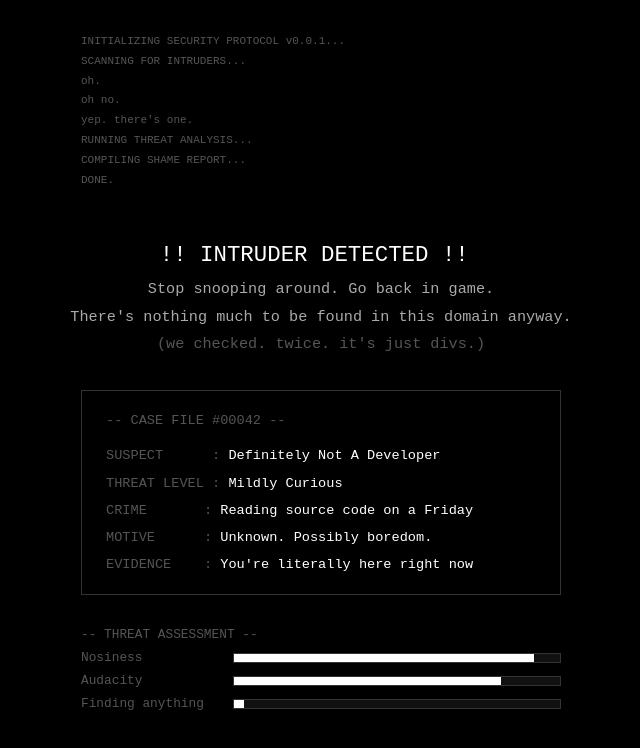
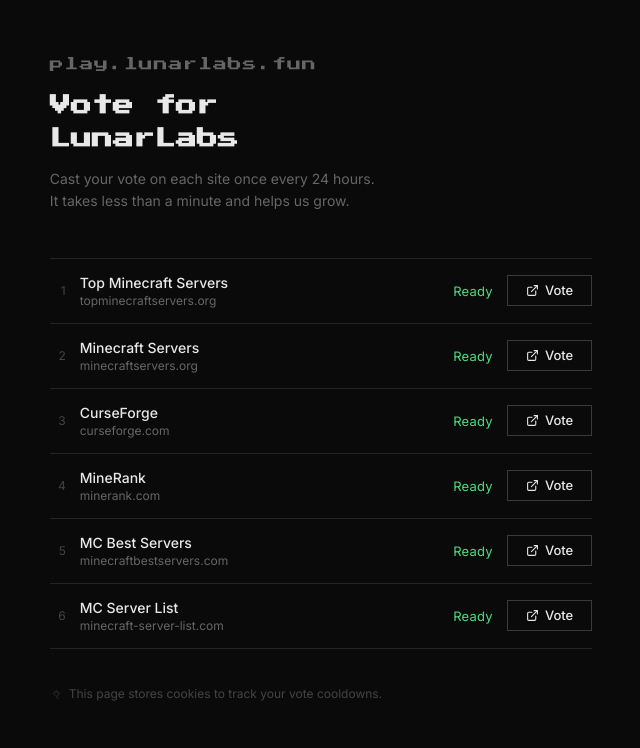
Before and after one commit to aftwro/ll-redirect, a plain HTML site: page index.html in a window 1280 px wide. Shown: the whole page, without its empty margins (319-959 px from the left). Drawn offline with Linux system fonts and the light colour scheme.

Commit message:
Revamp index.html for voting functionality

```diff
--- a/index.html
+++ b/index.html
@@ -3,212 +3,332 @@
 <head>
 <meta charset="UTF-8">
 <meta name="viewport" content="width=device-width, initial-scale=1.0">
-  <title>Nothing to see here</title>
+<title>Vote — Lunarlabs</title>
+<link rel="preconnect" href="https://fonts.googleapis.com">
+<link rel="preconnect" href="https://fonts.gstatic.com" crossorigin>
+<link href="https://fonts.googleapis.com/css2?family=Press+Start+2P&family=Inter:wght@400;500&display=swap" rel="stylesheet">
 <style>
-    * { margin: 0; padding: 0; box-sizing: border-box; }
+  *, *::before, *::after { box-sizing: border-box; margin: 0; padding: 0; }
 
-    body {
-      background: #000;
-      color: #fff;
-      font-family: 'Fixedsys Excelsior', 'Fixedsys', 'Courier New', monospace;
+  :root {
+    --bg: #0a0a0a;
+    --surface: #111111;
+    --border: #242424;
+    --border-hover: #3a3a3a;
+    --text: #e8e8e8;
+    --muted: #666;
+    --dim: #444;
+    --ready: #4ade80;
+    --ready-dim: #166534;
+    --mc: 'Press Start 2P', monospace;
+    --ui: 'Inter', sans-serif;
+  }
+
+  html, body {
+    background: var(--bg);
+    color: var(--text);
+    font-family: var(--ui);
+    font-size: 15px;
     min-height: 100vh;
+  }
+
+  .page {
+    max-width: 580px;
+    margin: 0 auto;
+    padding: 3.5rem 1.25rem 4rem;
+  }
+
+  /* Header */
+  .header {
+    margin-bottom: 3rem;
+  }
+
+  .header-eyebrow {
+    font-family: var(--mc);
+    font-size: 9px;
+    color: var(--muted);
+    letter-spacing: 0.06em;
+    margin-bottom: 14px;
+  }
+
+  .header h1 {
+    font-family: var(--mc);
+    font-size: 21px;
+    color: var(--text);
+    line-height: 1.6;
+    margin-bottom: 12px;
+  }
+
+  .header p {
+    font-size: 14px;
+    color: var(--muted);
+    line-height: 1.6;
+  }
+
+  /* Vote list */
+  .vote-list {
     display: flex;
     flex-direction: column;
-      align-items: center;
-      justify-content: center;
-      padding: 2rem;
-      text-align: center;
   }
 
-    .blink { animation: blink 1s step-end infinite; }
-    @keyframes blink { 50% { opacity: 0; } }
-
-    .scanline {
-      font-size: 11px;
-      color: #555;
-      line-height: 1.8;
-      margin-bottom: 2rem;
-      text-align: left;
-      width: 100%;
-      max-width: 480px;
-      white-space: pre;
+  .vote-item {
+    display: flex;
+    align-items: center;
+    justify-content: space-between;
+    gap: 16px;
+    padding: 15px 0;
+    border-bottom: 1px solid var(--border);
   }
 
-    .big { font-size: 1.4rem; margin-bottom: 0.5rem; }
-
-    .sub {
-      font-size: 0.95rem;
-      color: #aaa;
-      margin-bottom: 2rem;
-      line-height: 1.8;
+  .vote-item:first-child {
+    border-top: 1px solid var(--border);
   }
 
-    .casefile {
-      border: 1px solid #333;
-      padding: 1rem 1.5rem;
-      max-width: 480px;
-      width: 100%;
-      text-align: left;
-      margin-bottom: 2rem;
-      font-size: 0.85rem;
-      line-height: 2;
+  .vote-left {
+    display: flex;
+    align-items: center;
+    gap: 14px;
+    min-width: 0;
+    flex: 1;
   }
 
-    .label { color: #555; }
-    .val { color: #fff; }
-
-    .bar-wrap {
-      width: 100%;
-      max-width: 480px;
-      margin-bottom: 2rem;
-      text-align: left;
-      font-size: 0.8rem;
+  .vote-index {
+    font-size: 12px;
+    color: var(--dim);
+    width: 16px;
+    flex-shrink: 0;
+    text-align: right;
   }
 
-    .bar-row { display: flex; align-items: center; gap: 12px; margin-bottom: 8px; }
-    .bar-label { color: #555; width: 140px; flex-shrink: 0; }
-    .bar-bg { flex: 1; height: 10px; background: #111; border: 1px solid #333; }
-    .bar-fill { height: 100%; background: #fff; transition: width 0.05s; }
+  .vote-info { min-width: 0; }
 
-    .btns { display: flex; gap: 1rem; flex-wrap: wrap; justify-content: center; }
-
-    button {
-      background: #000;
-      color: #fff;
-      border: 1px solid #fff;
-      padding: 0.5rem 1.2rem;
-      font-family: 'Fixedsys Excelsior', 'Fixedsys', 'Courier New', monospace;
-      font-size: 0.85rem;
-      cursor: pointer;
+  .vote-name {
+    font-size: 14px;
+    font-weight: 500;
+    color: var(--text);
+    white-space: nowrap;
+    overflow: hidden;
+    text-overflow: ellipsis;
+    margin-bottom: 2px;
   }
 
-    button:hover { background: #fff; color: #000; }
+  .vote-host {
+    font-size: 12px;
+    color: var(--muted);
+  }
 
-    #shame {
-      font-size: 0.8rem;
-      color: #444;
-      margin-top: 1.5rem;
-      min-height: 1.2rem;
+  /* Right side */
+  .vote-right {
+    display: flex;
+    align-items: center;
+    gap: 14px;
+    flex-shrink: 0;
+  }
+
+  .countdown {
+    font-size: 13px;
+    color: var(--muted);
+    font-variant-numeric: tabular-nums;
+    letter-spacing: 0.02em;
+    white-space: nowrap;
+    min-width: 72px;
+    text-align: right;
+  }
+
+  .countdown.ready {
+    color: var(--ready);
+  }
+
+  .vote-btn {
+    font-size: 13px;
+    font-weight: 500;
+    padding: 8px 18px;
+    border: 1px solid var(--border-hover);
+    background: transparent;
+    color: var(--text);
+    cursor: pointer;
+    text-decoration: none;
+    display: inline-flex;
+    align-items: center;
+    gap: 6px;
+    transition: background 0.12s, border-color 0.12s;
+    white-space: nowrap;
+    border-radius: 0;
+    line-height: 1;
+  }
+
+  .vote-btn:hover {
+    background: #1a1a1a;
+    border-color: #555;
+  }
+
+  .vote-btn.voted {
+    color: var(--dim);
+    border-color: var(--border);
+    pointer-events: none;
+    cursor: default;
+  }
+
+  .vote-btn svg {
+    width: 13px;
+    height: 13px;
+    flex-shrink: 0;
+  }
+
+  /* Footer */
+  .footer {
+    margin-top: 2.5rem;
+    font-size: 12px;
+    color: var(--dim);
+    display: flex;
+    align-items: center;
+    gap: 6px;
+  }
+
+  .footer svg {
+    width: 13px;
+    height: 13px;
+    flex-shrink: 0;
+    opacity: 0.5;
+  }
+
+  @media (max-width: 480px) {
+    .header h1 { font-size: 15px; }
+    .vote-btn { padding: 8px 12px; font-size: 12px; }
+    .countdown { min-width: 60px; font-size: 12px; }
   }
 </style>
 </head>
 <body>
+<div class="page">
 
-  <pre class="scanline" id="boot"></pre>
+  <header class="header">
+    <p class="header-eyebrow">play.lunarlabs.fun</p>
+    <h1>Vote for<br>LunarLabs</h1>
+    <p>Cast your vote on each site once every 24 hours.<br>It takes less than a minute and helps us grow.</p>
+  </header>
 
-  <div class="big" id="header" style="display:none">
-    !! INTRUDER DETECTED !!<span class="blink">_</span>
+  <div class="vote-list" id="voteList"></div>
+
+  <p class="footer">
+    <svg viewBox="0 0 24 24" fill="none" stroke="currentColor" stroke-width="1.5" stroke-linecap="round" stroke-linejoin="round" aria-hidden="true"><circle cx="12" cy="13" r="4"/><path d="M12 9V7m0 0a5 5 0 0 0-5 5H5m7-5a5 5 0 0 1 5 5h2"/><path d="M12 17v1a3 3 0 0 0 3 3h1"/></svg>
+    This page stores cookies to track your vote cooldowns.
+  </p>
+
 </div>
 
-  <div class="sub" id="msg" style="display:none">
-    Stop snooping around. Go back in game.<br>
-    There's nothing much to be found in this domain anyway.<br>
-    <span style="color:#555">(we checked. twice. it's just divs.)</span>
-  </div>
-
-  <div class="casefile" id="case" style="display:none">
-    <div style="color:#555; margin-bottom:0.5rem;">-- CASE FILE #00042 --</div>
-    <div><span class="label">SUSPECT&nbsp;&nbsp;&nbsp;&nbsp;&nbsp;&nbsp;: </span><span class="val" id="cf-name">Loading...</span></div>
-    <div><span class="label">THREAT LEVEL : </span><span class="val">Mildly Curious</span></div>
-    <div><span class="label">CRIME&nbsp;&nbsp;&nbsp;&nbsp;&nbsp;&nbsp;&nbsp;: </span><span class="val">Reading source code on a Friday</span></div>
-    <div><span class="label">MOTIVE&nbsp;&nbsp;&nbsp;&nbsp;&nbsp;&nbsp;: </span><span class="val">Unknown. Possibly boredom.</span></div>
-    <div><span class="label">EVIDENCE&nbsp;&nbsp;&nbsp;&nbsp;: </span><span class="val">You're literally here right now</span></div>
-  </div>
-
-  <div class="bar-wrap" id="bars" style="display:none">
-    <div style="color:#555; font-size:0.8rem; margin-bottom:0.5rem;">-- THREAT ASSESSMENT --</div>
-    <div class="bar-row"><span class="bar-label">Nosiness</span><div class="bar-bg"><div class="bar-fill" id="b1" style="width:0%"></div></div></div>
-    <div class="bar-row"><span class="bar-label">Audacity</span><div class="bar-bg"><div class="bar-fill" id="b2" style="width:0%"></div></div></div>
-    <div class="bar-row"><span class="bar-label">Finding anything</span><div class="bar-bg"><div class="bar-fill" id="b3" style="width:0%"></div></div></div>
-  </div>
-
-  <div class="btns" id="btns" style="display:none">
-    <button id="btn-back">[ GO BACK TO MINECRAFT]</button>
-    <button id="btn-deny">[ I WASN'T SNOOPING ]</button>
-  </div>
-
-  <div id="shame"></div>
-
 <script>
-    const names = [
-      "A Suspicious Individual",
-      "An Unknown Entity",
-      "Dave (probably)",
-      "Definitely Not A Developer",
-      "A Curious Gremlin",
-      "Player #4192",
-      "The Void, Staring Back"
+const SITES = [
+  { id: 'v1', name: 'Top Minecraft Servers', host: 'topminecraftservers.org',   url: 'https://topminecraftservers.org/vote/43186',                               offset: 0  },
+  { id: 'v2', name: 'Minecraft Servers',      host: 'minecraftservers.org',      url: 'https://minecraftservers.org/vote/685936',                                  offset: 7  },
+  { id: 'v3', name: 'CurseForge',             host: 'curseforge.com',            url: 'https://www.curseforge.com/servers/minecraft/game/lunarlabs/vote',          offset: 14 },
+  { id: 'v4', name: 'MineRank',               host: 'minerank.com',              url: 'https://www.minerank.com/lunarlabs/vote#vote-now',                          offset: 21 },
+  { id: 'v5', name: 'MC Best Servers',        host: 'minecraftbestservers.com',  url: 'https://minecraftbestservers.com/server-lunarlabs.6781/vote',                offset: 28 },
+  { id: 'v6', name: 'MC Server List',         host: 'minecraft-server-list.com', url: 'https://minecraft-server-list.com/server/519138/vote/',                     offset: 35 },
 ];
 
-    const bootLines = [
-      "INITIALIZING SECURITY PROTOCOL v0.0.1...",
-      "SCANNING FOR INTRUDERS...",
-      "oh.",
-      "oh no.",
-      "yep. there's one.",
-      "RUNNING THREAT ANALYSIS...",
-      "COMPILING SHAME REPORT...",
-      "DONE.",
-      ""
-    ];
+const COOLDOWN_MS = 24 * 60 * 60 * 1000;
 
-    const shames = [
-      "you weren't snooping? you are literally in the source code right now.",
-      "outstanding denial. truly. zero credibility.",
-      "the logs disagree.",
-      "sure buddy.",
-      "we've noted your protest. in the shame ledger.",
-      "a bold claim from someone inside a <div>.",
-    ];
-
-    let shameCount = 0;
-
-    async function boot() {
-      const el = document.getElementById('boot');
-      for (const line of bootLines) {
-        await delay(line === '' ? 100 : 280 + Math.random() * 180);
-        el.textContent += line + '\n';
-      }
-      document.getElementById('header').style.display = 'block';
-      await delay(400);
-      document.getElementById('case').style.display = 'block';
-      document.getElementById('cf-name').textContent = names[Math.floor(Math.random() * names.length)];
-      await delay(500);
-      document.getElementById('msg').style.display = 'block';
-      await delay(400);
-      document.getElementById('bars').style.display = 'block';
-      animateBars();
-      await delay(800);
-      document.getElementById('btns').style.display = 'flex';
+function getCookie(name) {
+  const m = document.cookie.match(new RegExp('(?:^|; )' + name + '=([^;]*)'));
+  return m ? parseInt(decodeURIComponent(m[1]), 10) : null;
 }
 
-    function animateBars() {
-      const targets = [92, 87, 3];
-      const ids = ['b1', 'b2', 'b3'];
-      ids.forEach((id, i) => {
-        let w = 0;
-        const target = targets[i];
-        const step = () => {
-          w = Math.min(w + 2 + Math.random() * 3, target);
-          document.getElementById(id).style.width = Math.round(w) + '%';
-          if (w < target) requestAnimationFrame(step);
-        };
-        setTimeout(() => requestAnimationFrame(step), i * 200);
+function setCookie(name, val) {
+  const exp = new Date(Date.now() + 48 * 3600 * 1000).toUTCString();
+  document.cookie = name + '=' + encodeURIComponent(val) + '; expires=' + exp + '; path=/; SameSite=Lax';
+}
+
+function pad(n) { return String(n).padStart(2, '0'); }
+
+function remaining(site) {
+  const t = getCookie(site.id);
+  if (!t) return 0;
+  const needed = COOLDOWN_MS + site.offset * 60 * 1000;
+  return Math.max(0, needed - (Date.now() - t));
+}
+
+function isReady(site) { return remaining(site) === 0; }
+
+function fmtRemaining(ms) {
+  const h = Math.floor(ms / 3600000);
+  const m = Math.floor((ms % 3600000) / 60000);
+  const s = Math.floor((ms % 60000) / 1000);
+  return pad(h) + ':' + pad(m) + ':' + pad(s);
+}
+
+const ICON_EXTERNAL = `<svg viewBox="0 0 24 24" fill="none" stroke="currentColor" stroke-width="2" stroke-linecap="round" stroke-linejoin="round" aria-hidden="true"><path d="M18 13v6a2 2 0 0 1-2 2H5a2 2 0 0 1-2-2V8a2 2 0 0 1 2-2h6"/><polyline points="15 3 21 3 21 9"/><line x1="10" y1="14" x2="21" y2="3"/></svg>`;
+const ICON_CHECK    = `<svg viewBox="0 0 24 24" fill="none" stroke="currentColor" stroke-width="2.5" stroke-linecap="round" stroke-linejoin="round" aria-hidden="true"><polyline points="20 6 9 17 4 12"/></svg>`;
+
+function buildItems() {
+  const list = document.getElementById('voteList');
+  list.innerHTML = '';
+  SITES.forEach((s, i) => {
+    const ready = isReady(s);
+    const rem   = remaining(s);
+
+    const item = document.createElement('div');
+    item.className = 'vote-item';
+    item.dataset.idx = i;
+    item.innerHTML = `
+      <div class="vote-left">
+        <span class="vote-index">${i + 1}</span>
+        <div class="vote-info">
+          <div class="vote-name">${s.name}</div>
+          <div class="vote-host">${s.host}</div>
+        </div>
+      </div>
+      <div class="vote-right">
+        <span class="countdown ${ready ? 'ready' : ''}">${ready ? 'Ready' : fmtRemaining(rem)}</span>
+        <a href="${s.url}" target="_blank" rel="noopener noreferrer"
+           class="vote-btn ${ready ? '' : 'voted'}"
+           data-id="${s.id}">
+          ${ready ? ICON_EXTERNAL + 'Vote' : ICON_CHECK + 'Voted'}
+        </a>
+      </div>
+    `;
+
+    const btn = item.querySelector('.vote-btn');
+    if (ready) {
+      btn.addEventListener('click', () => {
+        setCookie(s.id, Date.now());
+        setTimeout(tick, 200);
       });
     }
 
-    function delay(ms) { return new Promise(r => setTimeout(r, ms)); }
+    list.appendChild(item);
+  });
+}
 
-    document.getElementById('btn-back').addEventListener('click', () => {
-      document.getElementById('shame').textContent = 'wise choice. we will not speak of this.';
+function tick() {
+  const items = document.querySelectorAll('.vote-item');
+  items.forEach((el, i) => {
+    const s     = SITES[i];
+    const ready = isReady(s);
+    const rem   = remaining(s);
+    const cd    = el.querySelector('.countdown');
+    const btn   = el.querySelector('.vote-btn');
+
+    if (ready) {
+      cd.textContent = 'Ready';
+      cd.className = 'countdown ready';
+      if (btn.classList.contains('voted')) {
+        btn.classList.remove('voted');
+        btn.innerHTML = ICON_EXTERNAL + 'Vote';
+        btn.addEventListener('click', () => {
+          setCookie(s.id, Date.now());
+          setTimeout(tick, 200);
         });
+      }
+    } else {
+      cd.textContent = fmtRemaining(rem);
+      cd.className = 'countdown';
+    }
+  });
+}
 
-    document.getElementById('btn-deny').addEventListener('click', () => {
-      document.getElementById('shame').textContent = shames[shameCount % shames.length];
-      shameCount++;
-    });
-
-    boot();
+buildItems();
+setInterval(tick, 1000);
 </script>
 </body>
 </html>
```
Lines whose indentation alone changed are shown as unchanged.
